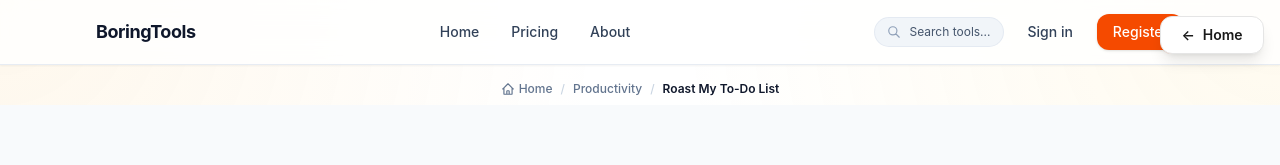
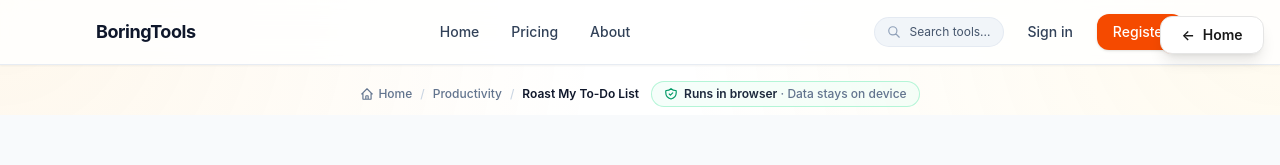
Before and after one commit to ius-sharma/boring-tools, a Next.js app: page /roast-my-todo-list in a window 1280 px wide. Shown: the top 165 px of the page. Built offline with nearby package versions, Linux system fonts and the light colour scheme; no server answers.

Commit message:
Adding more things

```diff
--- a/app/components/Breadcrumbs.tsx
+++ b/app/components/Breadcrumbs.tsx
@@ -4,6 +4,7 @@ import React from "react";
 import Link from "next/link";
 import { getBreadcrumbSchema } from "@/lib/seo";
 import StructuredData from "./StructuredData";
+import PrivacyTrustBadge from "./PrivacyTrustBadge";
 
 interface BreadcrumbsProps {
   category?: string;
@@ -39,7 +40,7 @@ export default function Breadcrumbs({
       <StructuredData data={schema} />
       <nav
         aria-label="Breadcrumb"
-        className="max-w-6xl mx-auto px-4 sm:px-6 lg:px-8 pt-4 pb-2 text-xs font-medium text-slate-500"
+        className="max-w-6xl mx-auto px-4 sm:px-6 lg:px-8 pt-4 pb-2 text-xs font-medium text-slate-500 flex items-center justify-between gap-3 flex-wrap"
       >
         <ol className="flex items-center gap-1.5 sm:gap-2 flex-wrap">
           <li>
@@ -83,6 +84,10 @@ export default function Breadcrumbs({
             {toolName}
           </li>
         </ol>
+
+        <div className="shrink-0">
+          <PrivacyTrustBadge compact align="right" />
+        </div>
       </nav>
     </>
   );
```
